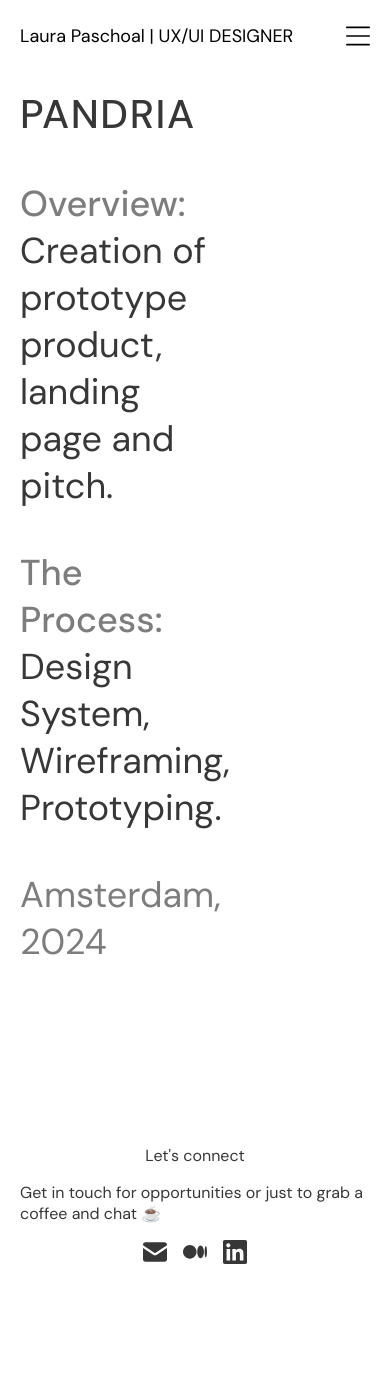
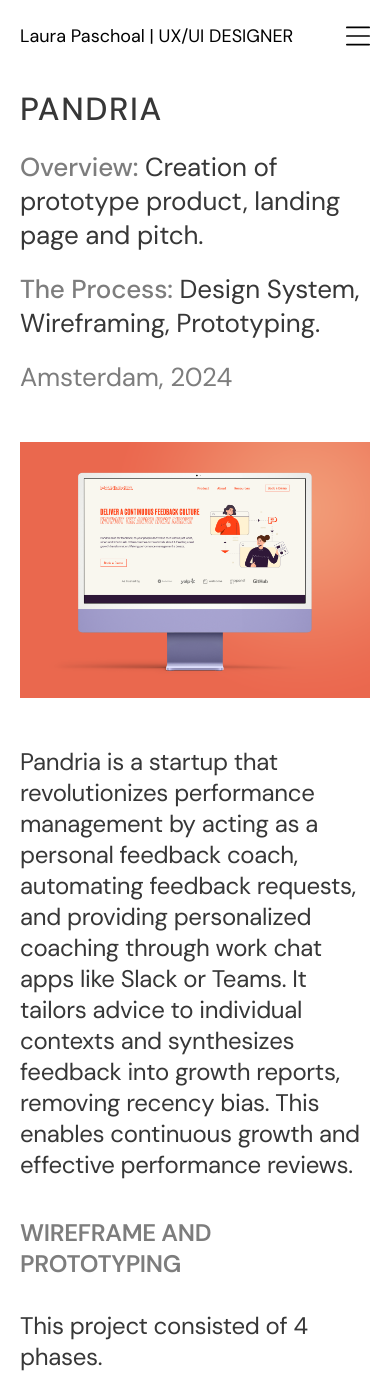
Before and after one commit to laurapaschoal/portfolio, a plain HTML site: page pandria.html in a window 390 px wide. Shown: the top 1377 px of the page. Before the commit the page ends 1317 px from the top, so only its background shows below. Drawn offline with Linux system fonts and the light colour scheme.

Commit message:
Pandria image, description and make it very responsive

```diff
--- a/pandria.html
+++ b/pandria.html
@@ -42,13 +42,76 @@
       </div>
     </header>
 
-    <div class="container">
-      <div class="row-or-column" style="width: 100%; gap: 40px">
-        <div class="semibold" style="width: 40%; font-size: 40px; text-transform: uppercase; letter-spacing: .1rem">Pandria</div>
-        <div class="vstack" style="width: 60%; gap: 40px; font-size: 36px">
-          <div><span class="gray semibold">Overview:</span> Creation of prototype product, landing page and pitch.</div>
-          <div><span class="gray semibold">The Process:</span> Design System, Wireframing, Prototyping.</div>
+    <div class="container vstack vstack-gap-96">
+      <div
+        class="row-or-column row-or-column-1044 project-header vstack-gap-40"
+        style="width: 100%; justify-content: space-between"
+      >
+        <div
+          class="semibold project-header-title"
+          style="text-transform: uppercase; letter-spacing: 0.1rem"
+        >
+          Pandria
+        </div>
+        <div
+          class="vstack project-header-summary vstack-gap-40"
+          style="width: 100%; max-width: 790px; letter-spacing: -0.01rem"
+        >
+          <div>
+            <span class="gray semibold">Overview:</span> Creation of prototype
+            product, landing page and pitch.
+          </div>
+          <div>
+            <span class="gray semibold">The Process:</span> Design System,
+            Wireframing, Prototyping.
+          </div>
           <div class="gray">Amsterdam, 2024</div>
+        </div>
+      </div>
+
+      <img src="images/pandria/image-header.png" />
+
+      <div
+        class="vstack"
+        style="
+          width: 100%;
+          align-items: flex-end;
+          font-size: 24px;
+          letter-spacing: -0.02rem;
+        "
+      >
+        <div class="vstack vstack-gap-75" style="width: 100%; max-width: 790px">
+          <div>
+            Pandria is a startup that revolutionizes performance management by
+            acting as a personal feedback coach, automating feedback requests,
+            and providing personalized coaching through work chat apps like
+            Slack or Teams. It tailors advice to individual contexts and
+            synthesizes feedback into growth reports, removing recency bias.
+            This enables continuous growth and effective performance reviews.
+          </div>
+          <div>
+            <span class="gray bold uppercase">Wireframe and Prototyping</span>
+            <br /><br />
+            This project consisted of 4 phases.
+            <br /><br />
+            The first one was a showcase of a prototype about how the chatbot
+            talks and asks things in a one on one in Slack and Teams, how it
+            integrates with Google Calendar and Outlook, so the CEO of Pandria
+            could show it in action for the investors in a presentation.
+          </div>
+          <div>
+            <span class="gray bold uppercase">Dashboard</span>
+            <br /><br />
+            The next one was to build a comprehensive design system for the
+            dashboard, which is a side of the product, to enhance user
+            experience and ensure consistency. This system streamlines
+            workflows, making the design process more efficient for both myself
+            and the developers. There are 3 types of dashboards, one for each
+            employee of the company, such as HR people, managers and teammates,
+            where they can share feedback, team growth, key actions to take
+            about the feedback, graphs to show feedback engagement, self
+            reflection and so on.
+          </div>
         </div>
       </div>
     </div>
--- a/styles.css
+++ b/styles.css
@@ -120,6 +120,12 @@ img {
 
 @media screen and (max-width: 900px) {
   .row-or-column {
+    flex-direction: column;
+  }
+}
+
+@media screen and (max-width: 1044px) {
+  .row-or-column-1044 {
     flex-direction: column;
   }
 }
@@ -281,6 +287,14 @@ h1 {
 
 .semibold {
   font-weight: 500;
+}
+
+.bold {
+  font-weight: 600;
+}
+
+.uppercase {
+  text-transform: uppercase
 }
 
 .project-card {
@@ -486,4 +500,47 @@ h4 {
   }
 }
 
+.vstack-gap-96 {
+  gap: 96px;
+}
+
+.vstack-gap-40 {
+  gap: 40px;
+}
+
+.vstack-gap-75 {
+  gap: 75px;
+}
+
+.project-header .project-header-title {
+  font-size: 40px;
+}
+
+.project-header .project-header-summary {
+  font-size: 36px;
+}
+
+@media screen and (max-width: 1044px) {
+  .vstack-gap-96 {
+    gap: 48px;
+  }
+
+  .vstack-gap-40 {
+    gap: 20px;
+  }
+
+  .vstack-gap-75 {
+    gap: 37px;
+  }
+
+  .project-header .project-header-title {
+    font-size: 32px;
+  }
+
+  .project-header .project-header-summary {
+    font-size: 26px;
+  }
+}
+
+
 /* ABOUT */
```
Also changed, not shown: index.html (+1 -1 lines), images/pandria/image-header.png (added).
